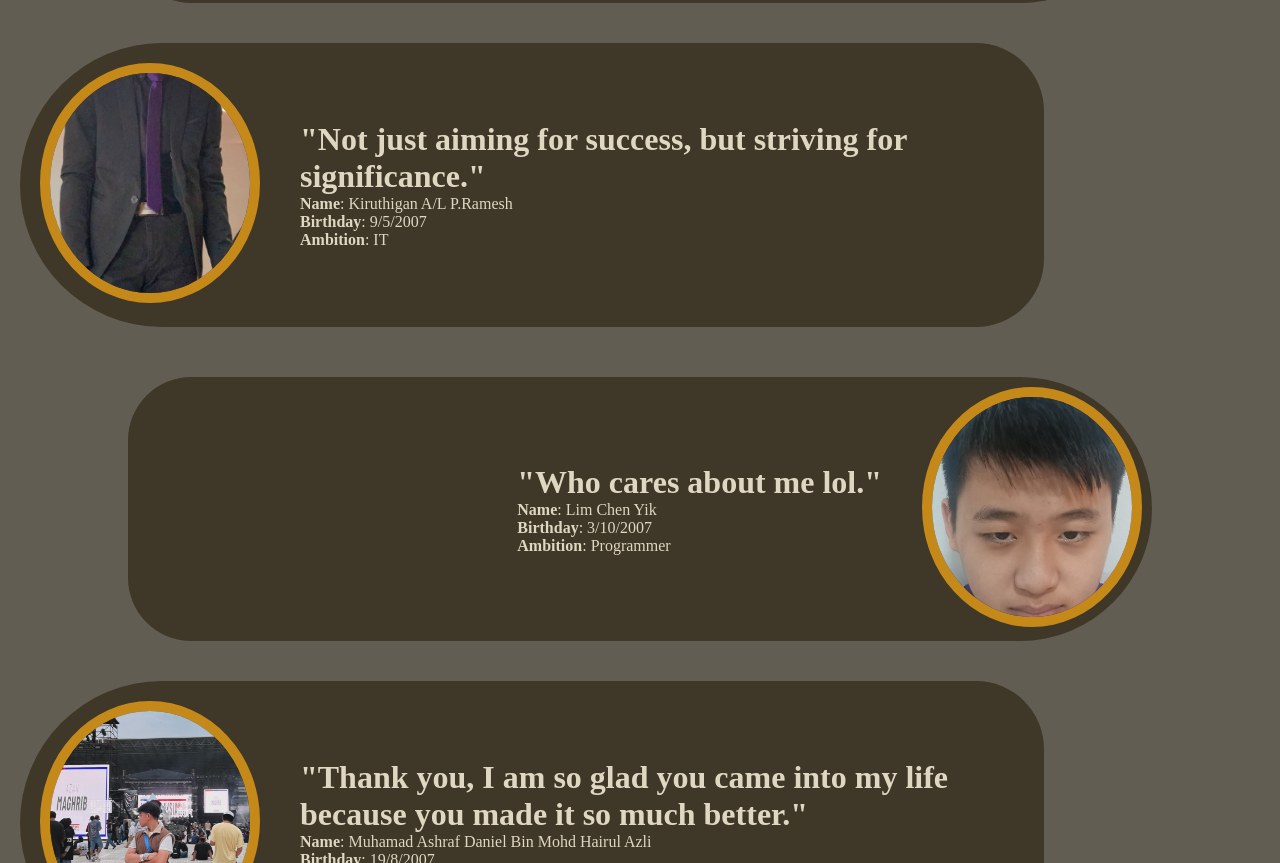
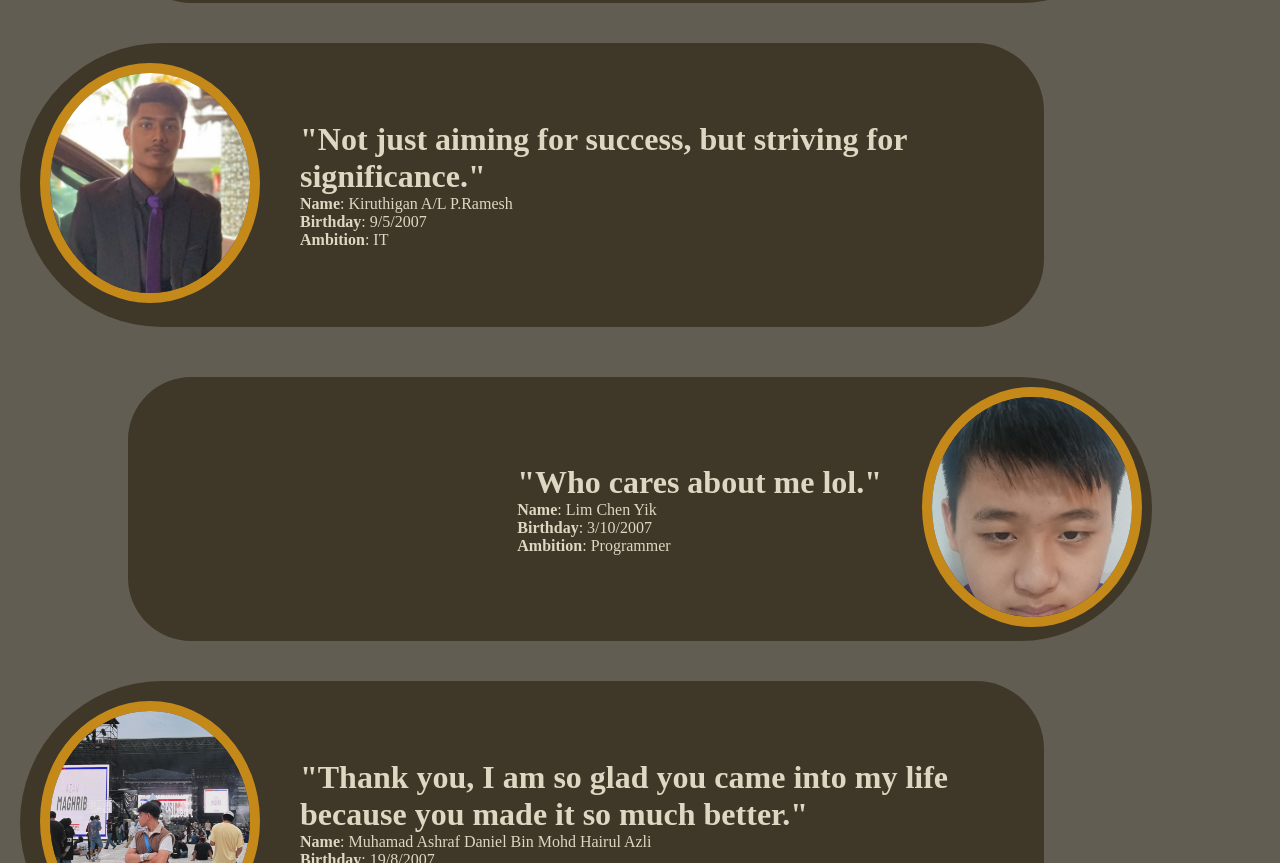
Before and after one commit to WanderingCarrot/animateweb, a plain HTML site: page about.html in a window 1280 px wide. Shown: the part 6825-7688 px from the top of the page. Drawn offline with nearby package versions, Linux system fonts and the light colour scheme.

Commit message:
Replaced Kiru.jpg with Kiru.jpeg Edited about.html

```diff
--- a/about.html
+++ b/about.html
@@ -265,7 +265,7 @@
                                         <div class="bg-prof">
                                             <div class="prof-cont">
                                                 <div class="img-container">
-                                                <img class="prof-img" src="template/Kiru.jpg" ></div>
+                                                <img class="prof-img" src="template/Kiru.jpeg" ></div>
                                             <div class="prof-text">
                                                 <h1>"Not just aiming for success, but striving for significance."</h1>
                                                     <p class="pt pt1"><b>Name</b>: Kiruthigan A/L P.Ramesh</p>
```
Also changed, not shown: template/Kiru.jpeg (added), template/Kiru.jpg (deleted).
